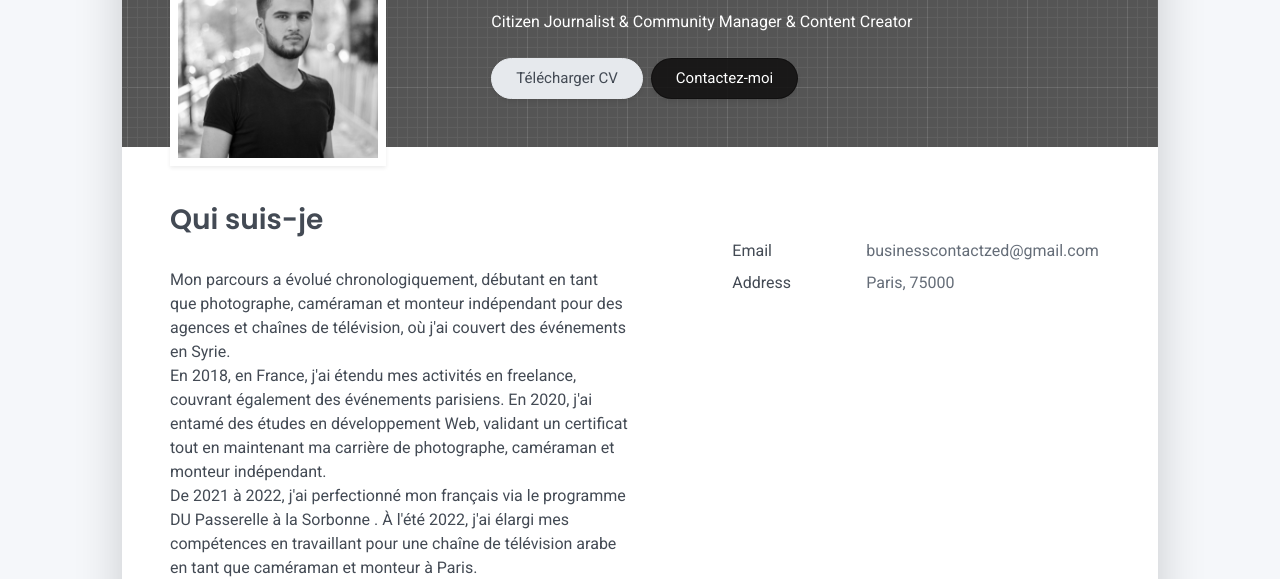
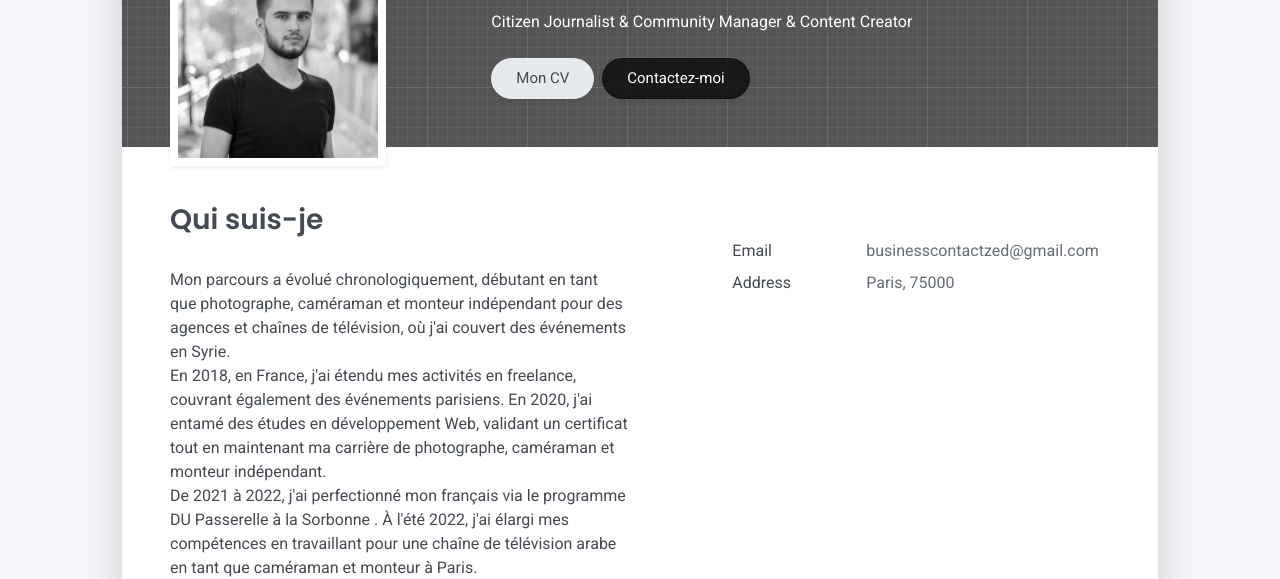
Before and after one commit to zaher-azzaher/Cv, a plain HTML site: page index.html in a window 1280 px wide. Shown: the part 222-801 px from the top of the page. Drawn offline with Linux system fonts and the light colour scheme.

Commit message:
Update index.html
ads

```diff
--- a/index.html
+++ b/index.html
@@ -51,7 +51,7 @@
       <div class="col-lg-8 col-md-7 text-center text-md-start">
         <h2 class="h1 mt-2" data-aos="fade-left" data-aos-delay="0">Zaher Azzaher</h2>
         <p data-aos="fade-left" data-aos-delay="100"> Citizen Journalist & Community Manager & Content Creator </p>
-        <div class="d-print-none" data-aos="fade-left" data-aos-delay="200"><a class="btn btn-light text-dark shadow-sm mt-1 me-1" href="#" target="_blank">Télécharger CV</a><a class="btn btn-success shadow-sm mt-1" id="btn1" href="#contact">Contactez-moi</a></div>
+        <div class="d-print-none" data-aos="fade-left" data-aos-delay="200"><a class="btn btn-light text-dark shadow-sm mt-1 me-1" href="index.html" target="_blank">Mon CV</a><a class="btn btn-success shadow-sm mt-1" id="btn1" href="#contact">Contactez-moi</a></div>
       </div>
     </div>
   </div>
```
